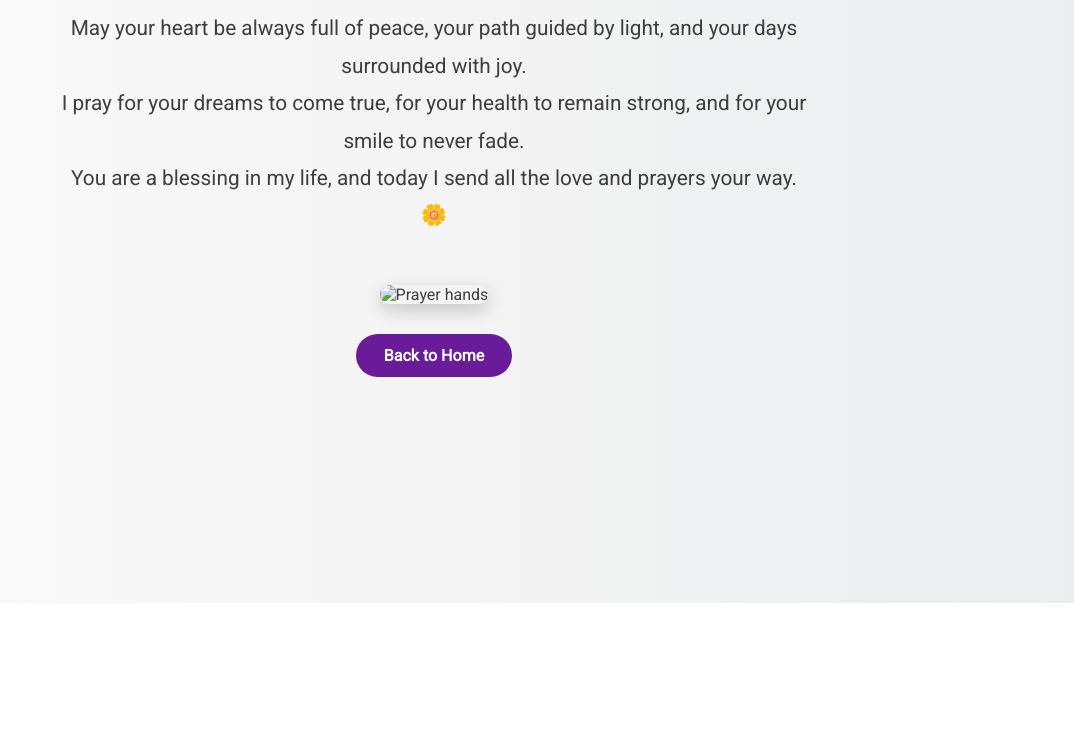
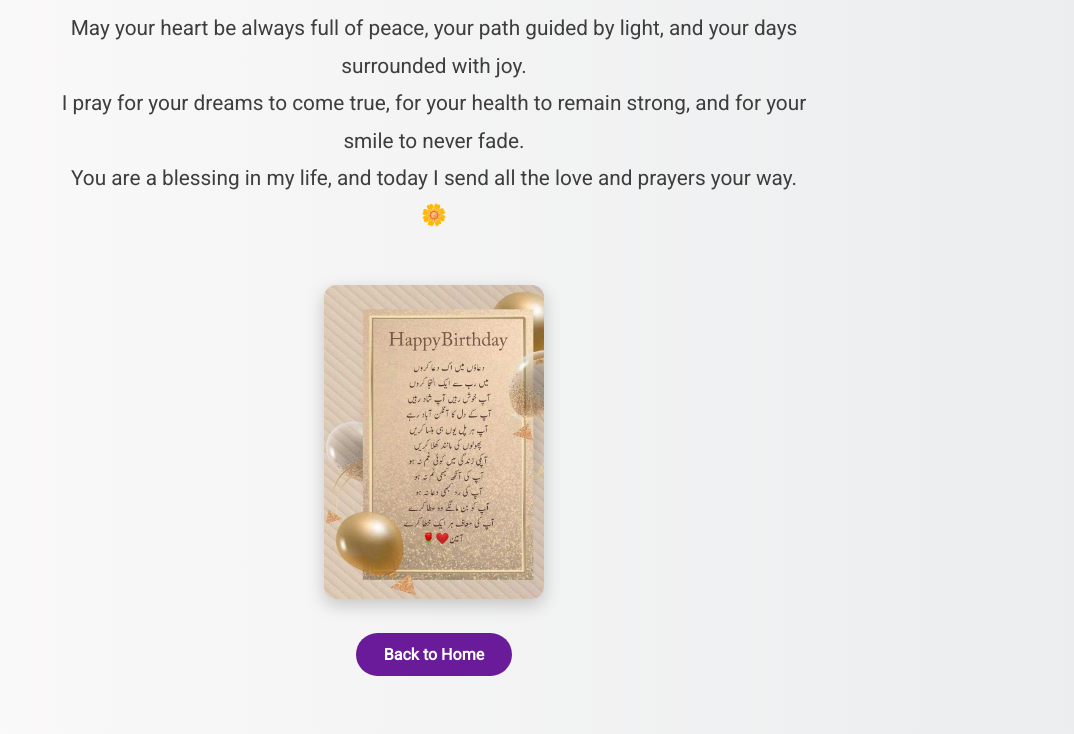
Before and after one commit to behzadbhatti/moon-birthday, a plain HTML site: page prayers.html in a window 1280 px wide. Shown: the part 197-931 px from the top of the page, without its empty margins (206-1280 px from the left). Before the commit the page ends 800 px from the top, so only its background shows below. Drawn offline with Linux system fonts and the light colour scheme.

Commit message:
Update prayers.html

```diff
--- a/prayers.html
+++ b/prayers.html
@@ -53,7 +53,7 @@
     I pray for your dreams to come true, for your health to remain strong, and for your smile to never fade.<br/>
     You are a blessing in my life, and today I send all the love and prayers your way. 🌼
   </p>
-  <img src="assets/dua.jpg" alt="Prayer hands" />
+  <img src="dua.jpg" alt="Prayer hands" />
   <br />
   <a href="index.html">Back to Home</a>
 </body>
```
